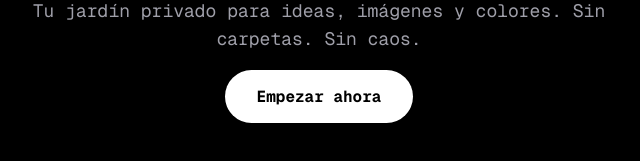
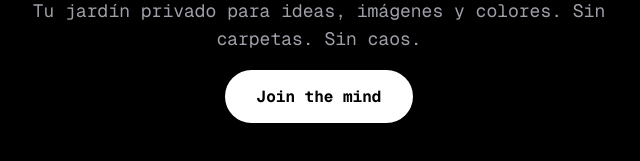
Before and after one commit to yanguadotdev/moodboard-mind, a Next.js app: page / in a window 1280 px wide. Shown: the part 399-560 px from the top of the page, without its empty margins (321-961 px from the left). Built offline with nearby package versions, Linux system fonts and the light colour scheme; no server answers.

Commit message:
refactor(auth): centralize user session logic and clean up queries

```diff
--- a/src/app/page.tsx
+++ b/src/app/page.tsx
@@ -1,4 +1,5 @@
-import Link from 'next/link';
+import { AuthButton, AuthButtonSkeleton } from '@auth/components/auth-button'
+import { Suspense } from 'react'
 
 export default function LandingPage() {
   return (
@@ -11,13 +12,10 @@ export default function LandingPage() {
           Tu jardín privado para ideas, imágenes y colores. Sin carpetas. Sin caos.
         </p>
 
-        <Link
-          href='auth/login'
-          className='px-8 py-4 bg-white text-black font-mono font-bold rounded-full hover:bg-zinc-200 transition-all transform hover:scale-105'
-        >
-          Empezar ahora
-        </Link>
+        <Suspense fallback={<AuthButtonSkeleton />}>
+          <AuthButton />
+        </Suspense>
       </div>
     </main>
-  );
+  )
 }
--- /dev/null
+++ b/src/modules/auth/components/auth-button.tsx
@@ -0,0 +1,27 @@
+import Link from 'next/link'
+import { getAuthenticatedUser } from '../services/session'
+
+export async function AuthButton() {
+  const user = await getAuthenticatedUser()
+
+  const config = user
+    ? { href: '/dashboard', label: 'Ingresar a mi Vault' }
+    : { href: '/auth/login', label: 'Join the mind' }
+
+  return (
+    <Link
+      href={config.href}
+      className='px-8 py-4 bg-white text-black font-mono font-bold rounded-full hover:bg-zinc-200 transition-all transform hover:scale-105'
+    >
+      {config.label}
+    </Link>
+  )
+}
+
+export function AuthButtonSkeleton() {
+  return (
+    <div className='px-8 py-4 bg-zinc-800 text-transparent font-mono font-bold rounded-full animate-pulse'>
+      Cargando...
+    </div>
+  )
+}
--- /dev/null
+++ b/src/modules/auth/services/session.ts
@@ -0,0 +1,24 @@
+import { createClient } from '@spb/server'
+
+export async function getUserProfile() {
+  const user = await getAuthenticatedUser()
+  if (!user) return null
+
+  const supabase = await createClient()
+  const { data: profile } = await supabase.from('profiles').select('display_name').eq('id', user.id).single()
+  return profile?.display_name.split(' ')[0] || 'Usuario'
+}
+
+export async function getAuthenticatedUser() {
+  const supabase = await createClient()
+  const {
+    data: { user },
+    error
+  } = await supabase.auth.getUser()
+
+  if (error || !user) {
+    return null
+  }
+
+  return user
+}
--- a/src/modules/vault/components/welcome-name.tsx
+++ b/src/modules/vault/components/welcome-name.tsx
@@ -1,4 +1,4 @@
-import { getUserProfile } from '@auth/services/queries'
+import { getUserProfile } from '@auth/services/session'
 
 export async function WelcomeName() {
   const firstName = await getUserProfile()
```
Also changed, not shown: src/modules/auth/services/queries.ts (deleted, +0 -13 lines).
